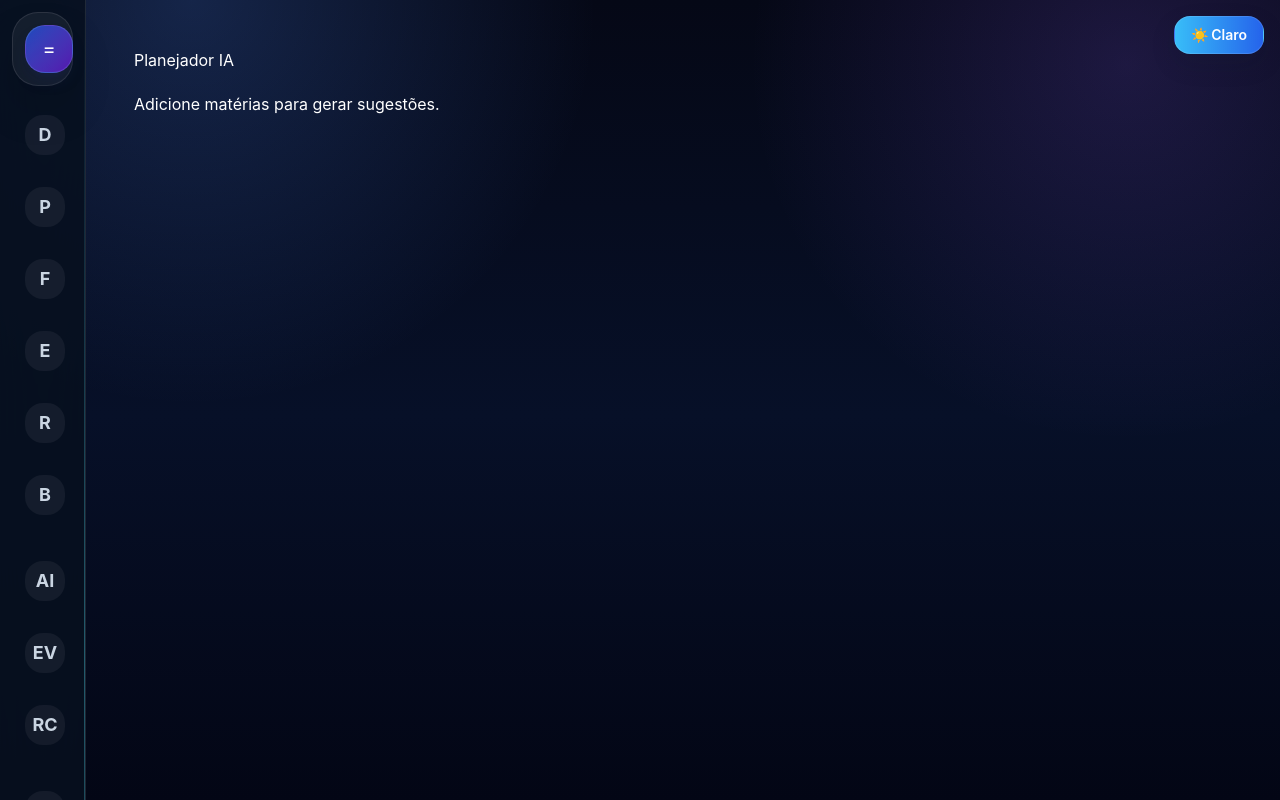
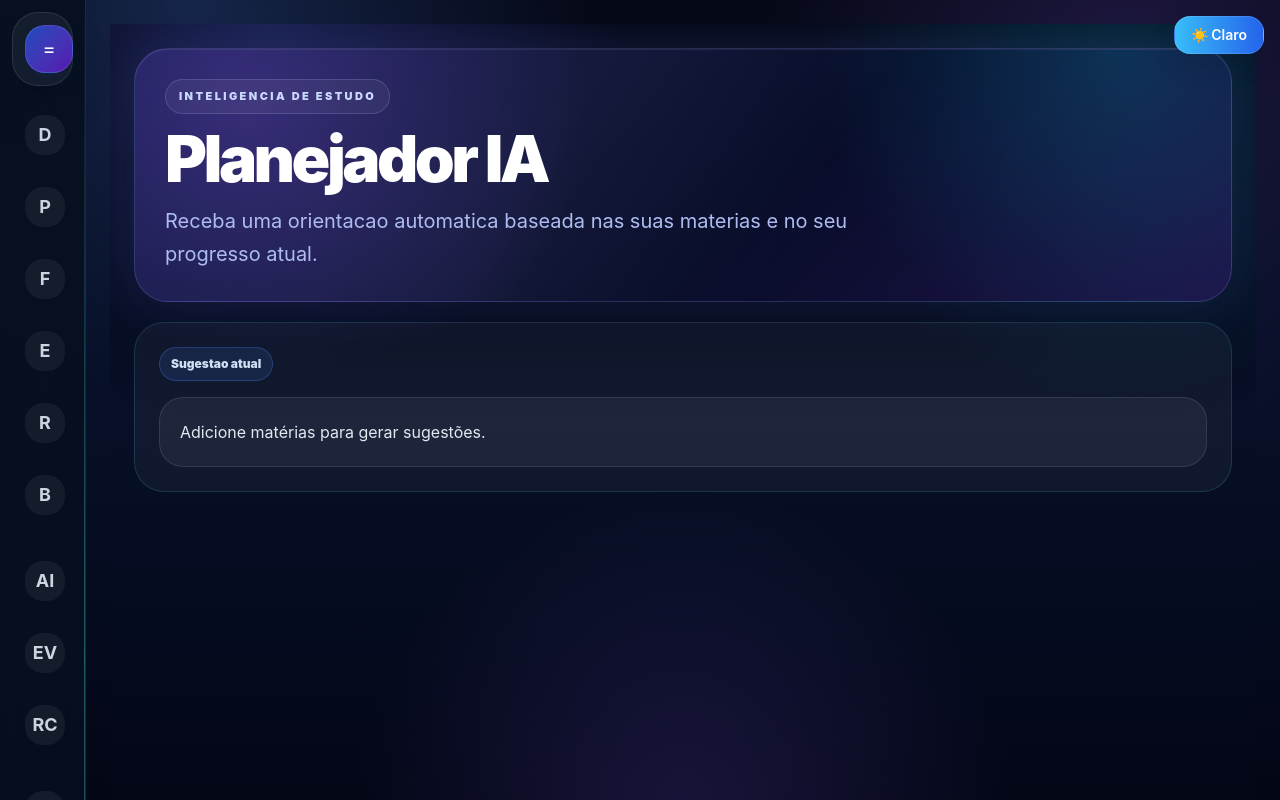
Before and after one commit to dudafonteixeira-debug/cp-focus-refactor-public, a Next.js app: page /ia in a window 1280 px wide. Shown: the top 800 px of the page. Built offline with nearby package versions, Linux system fonts and the light colour scheme; no server answers.

Commit message:
Modulariza interface da IA

```diff
--- a/app/(app)/ia/page.tsx
+++ b/app/(app)/ia/page.tsx
@@ -1,19 +1,5 @@
-"use client";
-
-import { gerarSugestaoEstudo } from "@/lib/ai-engine";
-import { loadAppData } from "@/lib/app-storage";
+import { IAFeature } from "@/components/ia/ia-feature";
 
 export default function IAPage() {
-  const data = loadAppData();
-  const sugestao = gerarSugestaoEstudo(data?.materias || []);
-
-  return (
-    <div style={{ padding: 24 }}>
-      <h1>Planejador IA</h1>
-
-      <div style={{ marginTop: 20 }}>
-        {sugestao}
-      </div>
-    </div>
-  );
+  return <IAFeature />;
 }
--- /dev/null
+++ b/components/ia/ia-feature.tsx
@@ -0,0 +1,37 @@
+"use client";
+
+import { useIASuggestion } from "@/hooks/use-ia-suggestion";
+
+export function IAFeature() {
+  const { carregando, sugestao } = useIASuggestion();
+
+  return (
+    <main className="cp-os-page">
+      <section className="cp-os-container">
+        <header className="cp-os-hero">
+          <div className="cp-os-hero-inner">
+            <span className="cp-os-eyebrow">Inteligencia de estudo</span>
+            <h1 className="cp-os-title">Planejador IA</h1>
+            <p className="cp-os-subtitle">
+              Receba uma orientacao automatica baseada nas suas materias e no seu progresso atual.
+            </p>
+          </div>
+        </header>
+
+        <section className="mt-5 rounded-[30px] border border-cyan-300/15 bg-white/[0.045] p-6">
+          <span className="cp-os-badge-blue">Sugestao atual</span>
+
+          <div className="mt-4 rounded-[24px] border border-white/10 bg-white/[0.055] p-5">
+            {carregando ? (
+              <p className="text-sm text-slate-400">Analisando seus dados...</p>
+            ) : (
+              <p className="text-base leading-7 text-slate-200">
+                {sugestao || "Ainda nao existem dados suficientes para gerar uma sugestao."}
+              </p>
+            )}
+          </div>
+        </section>
+      </section>
+    </main>
+  );
+}
--- /dev/null
+++ b/hooks/use-ia-suggestion.ts
@@ -0,0 +1,21 @@
+"use client";
+
+import { useEffect, useState } from "react";
+
+import { gerarSugestaoEstudo } from "@/lib/ai-engine";
+import { loadAppData } from "@/lib/app-storage";
+
+export function useIASuggestion() {
+  const [sugestao, setSugestao] = useState("");
+  const [carregando, setCarregando] = useState(true);
+
+  useEffect(() => {
+    const data = loadAppData();
+    const resultado = gerarSugestaoEstudo(data?.materias || []);
+
+    setSugestao(resultado);
+    setCarregando(false);
+  }, []);
+
+  return { carregando, sugestao };
+}
```
